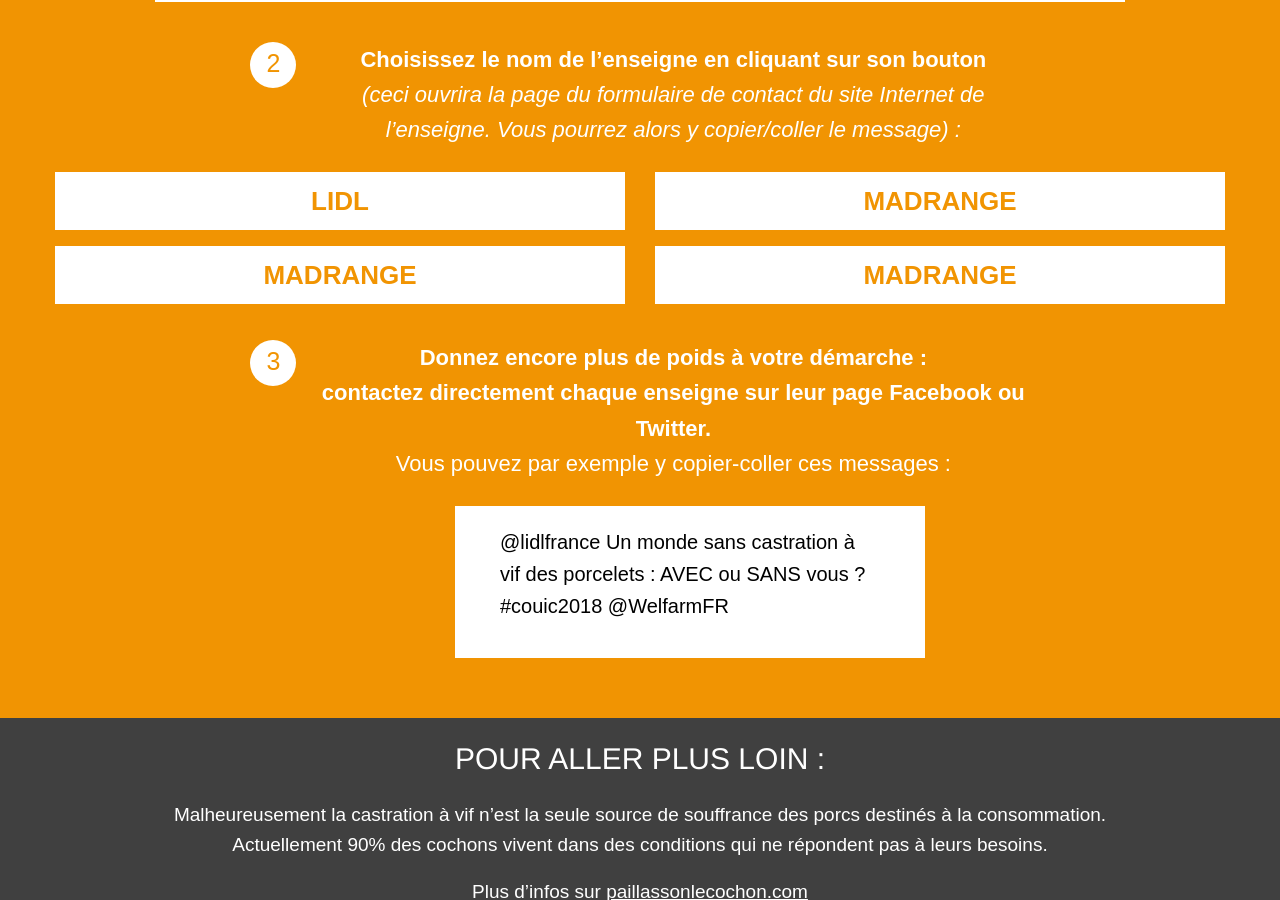
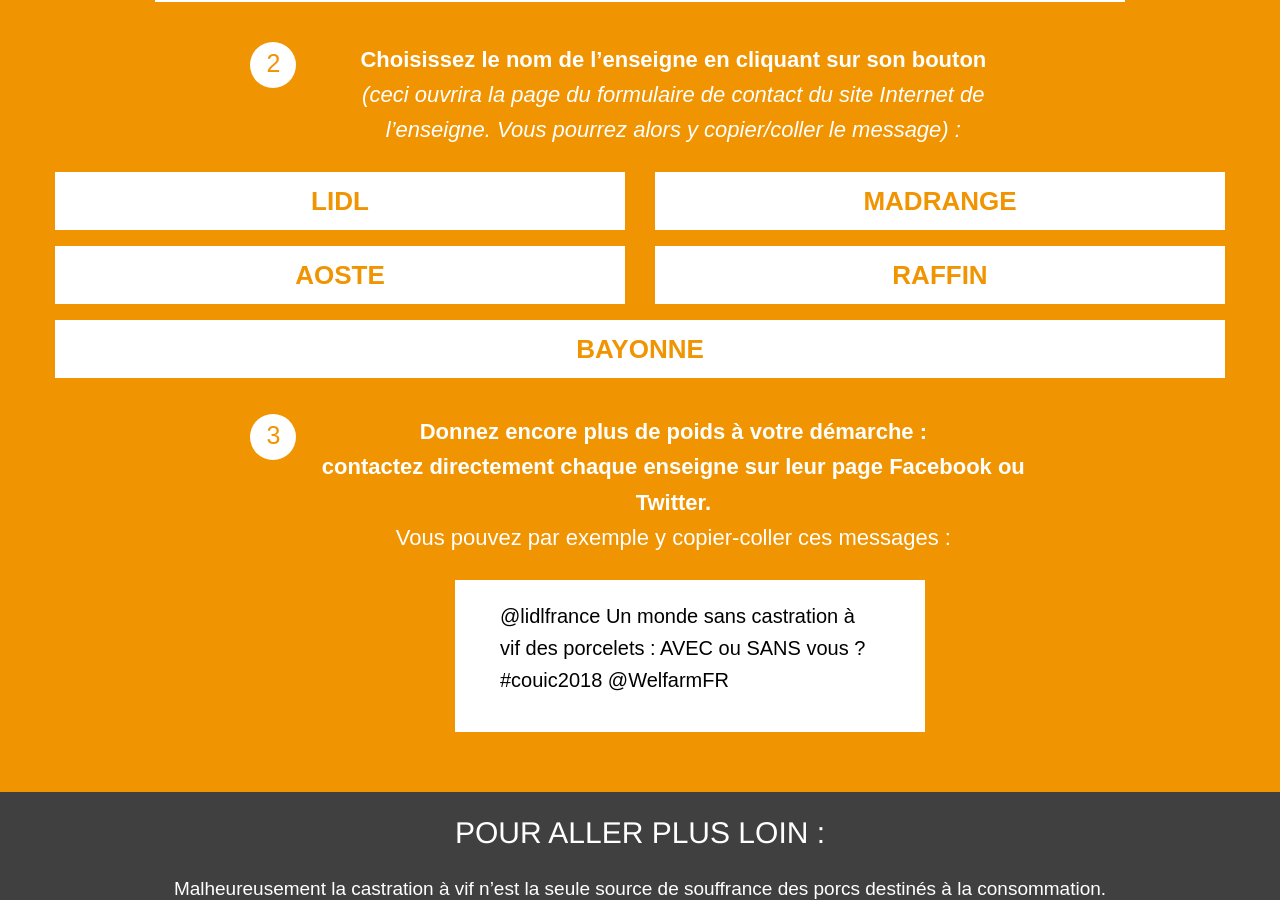
Before and after one commit to adfinitas-app/welfarm-petition, a Jekyll site: the page built from index.html, in a window 1280 px wide and 900 px high, scrolled down 4408 px. Built offline with Jekyll 4.4.1, drawn with Linux system fonts in a browser that asks for light colours; comment, search, counter and statistics services are not loaded.

Commit message:
Updated '_includes/professionels.html' via CloudCannon

```diff
--- a/_includes/professionels.html
+++ b/_includes/professionels.html
@@ -72,9 +72,11 @@
 	    <div class="small-12 large-6 columns">
 	    <a class="button marque " target="_blank" href="consommateurs@madrange.com">Madrange</a></div>
 	    <div class="small-12 large-6 columns">
-	    <a class="button marque " target="_blank" href="consommateurs@madrange.com">Madrange</a></div>
+	    <a class="button marque " target="_blank" href="http://www.groupeaoste.com/scs/Satellite?c=Page&cid=1374097616246&pagename=AO%2FPage%2FAO_Contacto2">Aoste</a></div>
 	    <div class="small-12 large-6 columns">
-	    <a class="button marque " target="_blank" href="consommateurs@madrange.com">Madrange</a></div>
+	    <a class="button marque " target="_blank" href="http://www.raffin.com/contactez-nous/">Raffin</a></div>
+	    <div class="small-12 columns">
+	    <a class="button marque" target="_blank" href="http://www.maison-du-jambon-de-bayonne.com/contact/">Bayonne</a></div>
     </div>
   <div class="part-4">
     <div class="row medium-collapse">
```
